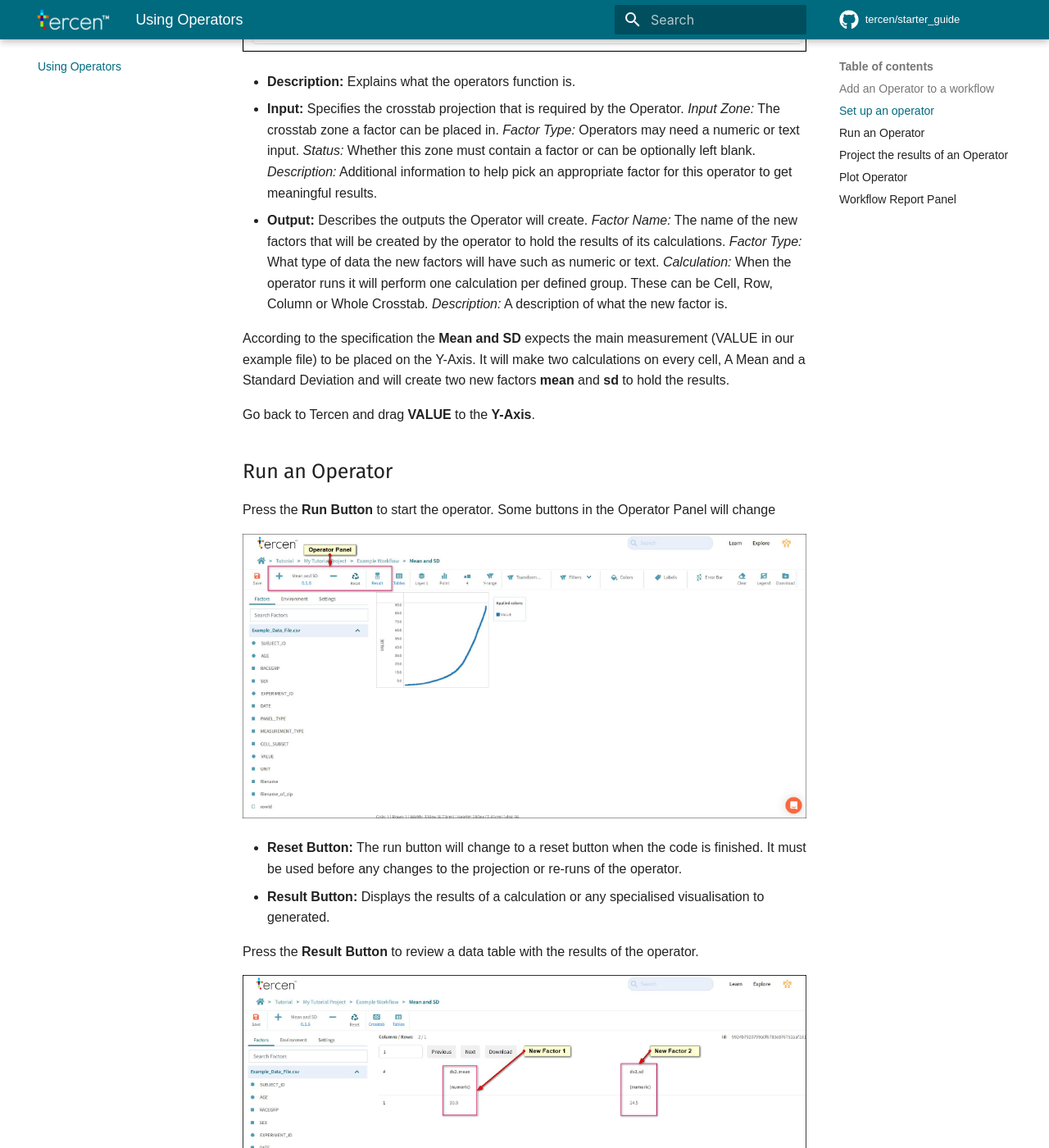
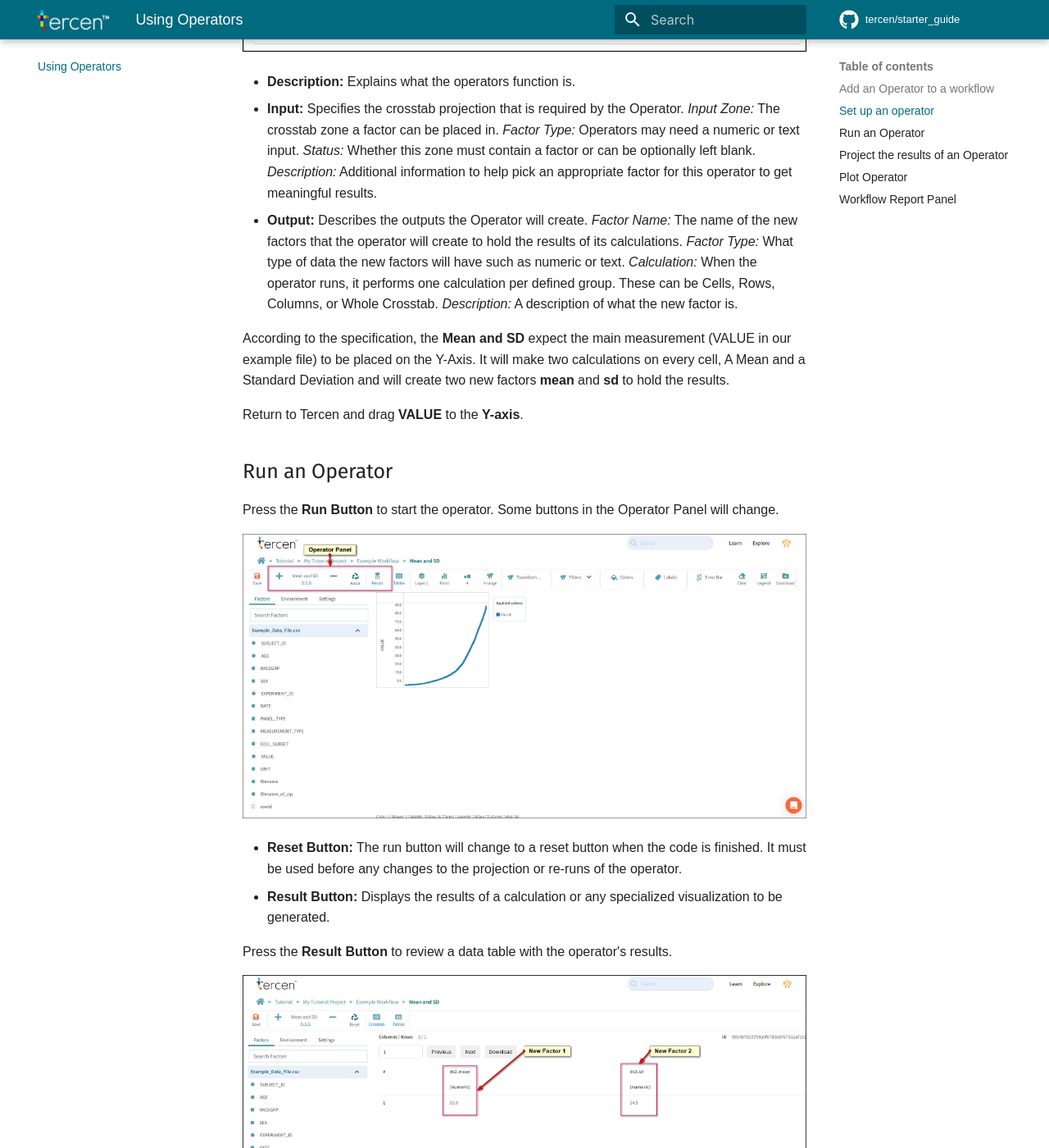
Before and after one commit to tercen/starter_guide, an MkDocs documentation site: the page built from docs/operators.md, in a window 1280 px wide and 1400 px high, scrolled down 2032 px. Shown: the whole window at 82% size. Built offline with MkDocs 1.6.1 and Material for MkDocs 9.7.7, drawn with Linux system fonts in a browser that asks for light colours; some web fonts are replaced; comment, search, counter and statistics services are not loaded; the version menu is left out; some of the changed text lies outside the part shown.

Commit message:
Update operators.md

```diff
--- a/docs/operators.md
+++ b/docs/operators.md
@@ -38,31 +38,31 @@ This will take you to the operators GitHub page where layout instructions will b
     _Status:_ Whether this zone must contain a factor or can be optionally left blank.
     _Description:_ Additional information to help pick an appropriate factor for this operator to get meaningful results.
 - **Output:** Describes the outputs the Operator will create.
-    _Factor Name:_ The name of the new factors that will be created by the operator to hold the results of its calculations.
+    _Factor Name:_ The name of the new factors that the operator will create to hold the results of its calculations.
     _Factor Type:_ What type of data the new factors will have such as numeric or text.
-    _Calculation:_ When the operator runs it will perform one calculation per defined group. These can be Cell, Row, Column or Whole Crosstab.
+    _Calculation:_ When the operator runs, it performs one calculation per defined group. These can be Cells, Rows, Columns, or Whole Crosstab.
     _Description:_ A description of what the new factor is.
 
-According to the specification the **Mean and SD** expects the main measurement (VALUE in our example file) to be placed on the Y-Axis. It will make two calculations on every cell, A Mean and a Standard Deviation and will create two new factors **mean** and **sd** to hold the results.
+According to the specification, the **Mean and SD** expect the main measurement (VALUE in our example file) to be placed on the Y-Axis. It will make two calculations on every cell, A Mean and a Standard Deviation and will create two new factors **mean** and **sd** to hold the results.
 
-Go back to Tercen and drag **VALUE** to the **Y-Axis**.
+Return to Tercen and drag **VALUE** to the **Y-axis**.
 
 ## Run an Operator
 
-Press the **Run Button** to start the operator. Some buttons in the Operator Panel will change
+Press the **Run Button** to start the operator. Some buttons in the Operator Panel will change.
 
 ![Screenshot](img/starter_guide_operator_3.jpg)
 
 - **Reset Button:** The run button will change to a reset button when the code is finished. It must be used before any changes to the projection or re-runs of the operator.
-- **Result Button:** Displays the results of a calculation or any specialised visualisation to generated.
+- **Result Button:** Displays the results of a calculation or any specialized visualization to be generated.
 
-Press the **Result Button** to review a data table with the results of the operator.
+Press the **Result Button** to review a data table with the operator's results.
 
 ![Screenshot](img/starter_guide_operator_4.jpg)
 
 The operator created two new factors **mean** and **sd** according to the spec. There is one calculation for each as there was one Data Cell in the projection.
 
-_Note: Tercen automatically creates a **namespace** prefix to prevent duplicate Factor names from being created. They are based on the Object Type. For example Data Steps generate "ds1." "ds2." and so on. Other steps have different namespaces.
+_Note: Tercen automatically creates a **namespace** prefix to prevent duplicate Factor names from being created. They are based on the Object Type. For example, Data Steps generate "ds1." "ds2." and so on. Other steps have different namespaces.
 
 Add some groups to the projection.
 
@@ -80,9 +80,9 @@ Save the Data Step and return to the Workflow Canvas.
 
 _Note: The Status Indicator on the  Mean and SD data step should be green._
 
-To access the results of an operators calculations add a new data step to the Mean and SD using the Local Toolbar.
+To access the results of an operator's calculations, add a new data step to the Mean and SD using the Local Toolbar.
 
-_Note: The Tercen AI will attempt to automatically create a projection from a Data Step above. For the purpose of this tutorial we will reject the suggestions and build each projection manually._
+_Note: The Tercen AI will attempt to automatically create a projection from a Data Step above. For this tutorial, we will reject the suggestions and build each projection manually._
 
 Press the **Clear** Button to re-set the crosstab grid.
 
@@ -104,7 +104,7 @@ Rename the Data Step to "Bar Graphs"
 
 ## Plot Operator
 
-Operators can generate visualisations as well as new Factors. To get more comprehensive and featureful graphs use the plot operator.
+Operators can generate visualizations as well as new Factors. To get more comprehensive and featureful graphs use the plot operator.
 
 Add a Data Step to **Mean and SD** using the Local Toolbar
 
@@ -122,9 +122,9 @@ Make the following projection.
 
 ![Screenshot](img/starter_guide_operator_6.jpg)
 
-Operators can have settings which define parameters to modify how they process data. The settings are accessed by changing from **Factors** in the panel window to **Settings**.
+Operators can have settings that define parameters to modify how they process data. The settings are accessed by changing from **Factors** in the panel window to **Settings**.
 
-The Plot operator settings define export file type, image sizes, labels for data and more.
+The Plot operator settings define export file type, image sizes, labels for data, and more.
 
 Each setting has a tooltip icon (?) with information on how to set parameters.
 
```
Also changed, not shown: other parts of docs/operators.md (+8 -8 lines).
